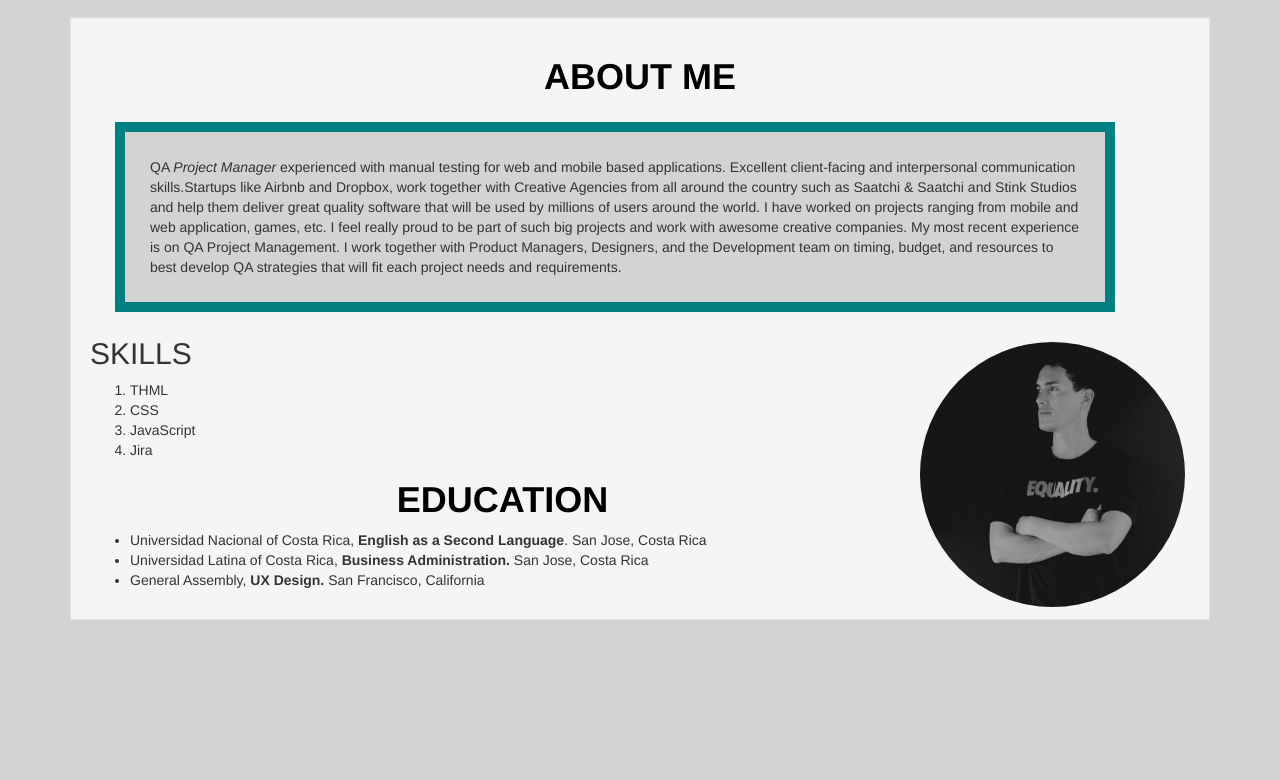
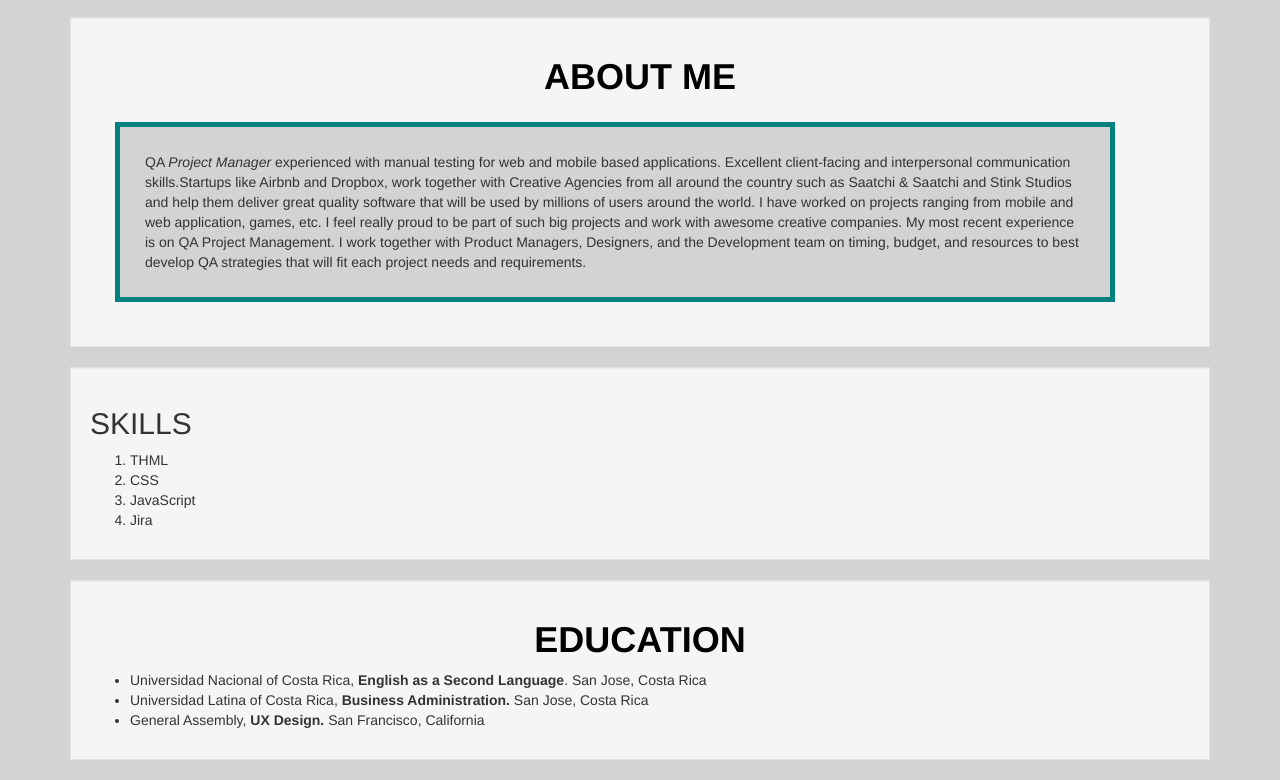
Before and after one commit to garybm/Independent-Project-1, a plain HTML site: page index.html in a window 1280 px wide. Shown: the part 1631-2411 px from the top of the page. Before the commit the page ends 2271 px from the top, so only its background shows below. Drawn offline with Linux system fonts and the light colour scheme.

Commit message:
add box model under about

```diff
--- a/css/styles.css
+++ b/css/styles.css
@@ -111,7 +111,7 @@ margin: 0;
 .box {
   background-color: lightgrey;
   width: 1000px;
-  border:10px solid teal;
+  border:5px solid teal;
   padding: 25px;
   margin: 25px;
 }
--- a/index.html
+++ b/index.html
@@ -75,8 +75,9 @@
         <div class="well">
           <h1>ABOUT ME</h1>
             <p class="box">QA <em>Project Manager</em> experienced with manual testing for web and mobile based applications. Excellent client-facing and interpersonal communication skills.Startups like Airbnb and Dropbox, work together with Creative Agencies from all around the country such as Saatchi & Saatchi and Stink Studios and help them deliver great quality software that will be used by millions of users around the world. I have worked on projects ranging from mobile and web application, games, etc. I feel really proud to be part of such big projects and work with awesome creative companies. My most recent experience is on QA Project Management. I work together with Product Managers, Designers, and the Development team on timing, budget, and resources to best develop QA strategies that will fit each project needs and requirements.
-            </p>
-        <img src="images/gary-1.jpg" style="width:25%">
+           </p>
+        </div>
+        <div class="well">
         <h2>SKILLS</h2>
           <ol>
             <li>THML</li>
@@ -84,12 +85,15 @@
             <li>JavaScript</li>
             <li>Jira</li>
           </ol>
+        </div>
+        <div class="well">
         <h1>EDUCATION</h1>
         <ul>
           <li>Universidad Nacional of Costa Rica, <strong>English as a Second Language</strong>. San Jose, Costa Rica</li>
           <li>Universidad Latina of Costa Rica, <strong>Business Administration.</strong> San Jose, Costa Rica</li>
           <li>General Assembly, <strong>UX Design.</strong> San Francisco, California</li>
         </ul>
+        </div>
       </div>
     </div>
   </body>
```
